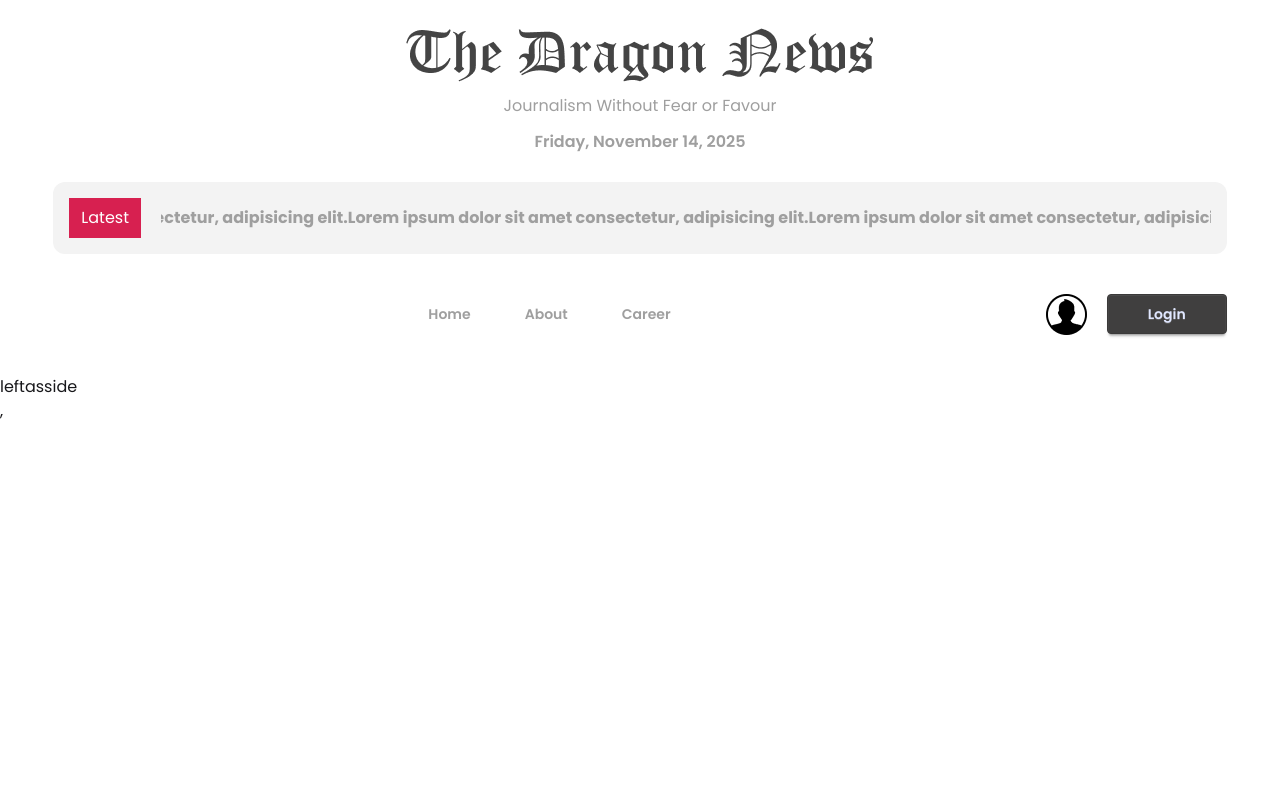
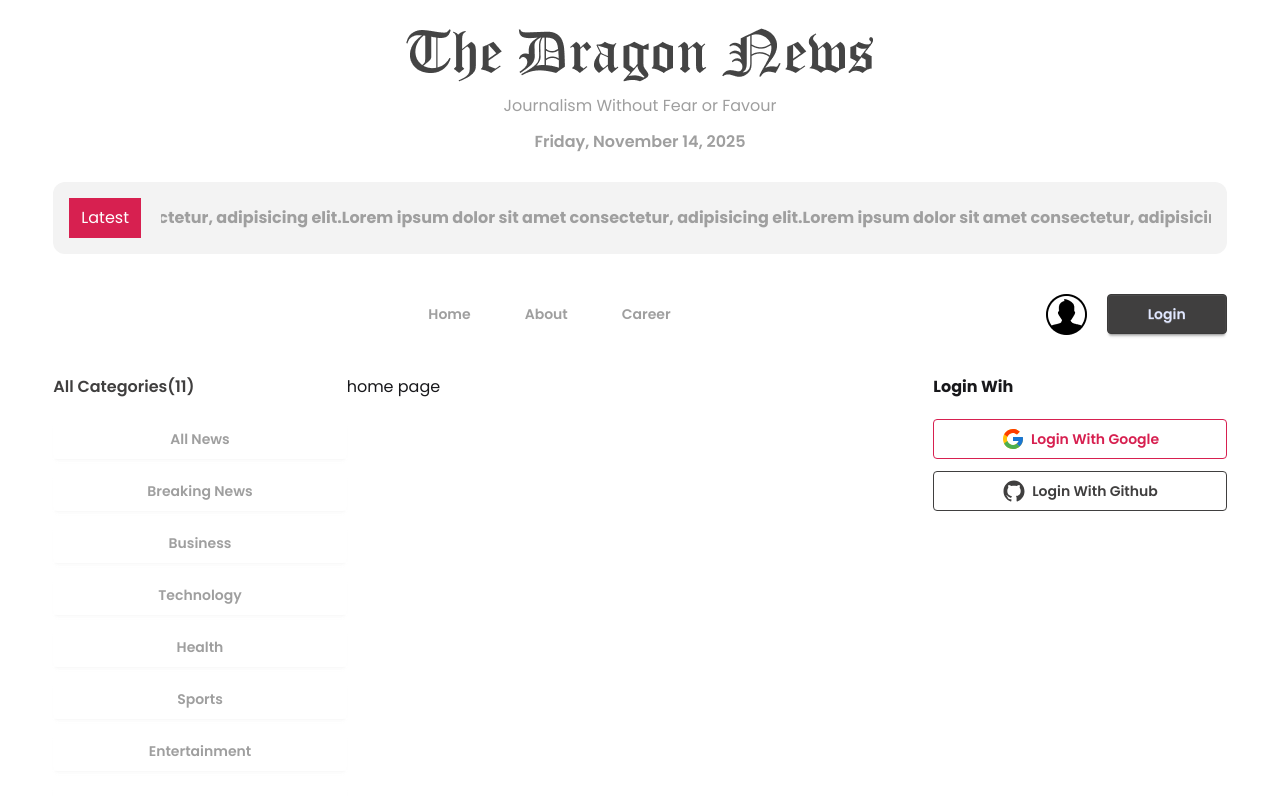
Before and after one commit to Ekram78278/dragon-news-app, a React (Vite) app: page / in a window 1280 px wide. Shown: the top 796 px of the page. Built offline with nearby package versions, Linux system fonts and the light colour scheme.

Commit message:
2nd added main themes and other components  commit

```diff
--- a/package.json
+++ b/package.json
@@ -15,6 +15,7 @@
     "react": "^19.2.0",
     "react-dom": "^19.2.0",
     "react-fast-marquee": "^1.6.5",
+    "react-icons": "^5.5.0",
     "react-router": "^7.9.5",
     "tailwindcss": "^4.1.17"
   },
--- /dev/null
+++ b/src/Components/Categories.jsx
@@ -0,0 +1,31 @@
+import React, { use } from 'react';
+import { Link, useParams } from 'react-router';
+    const categoryPromise = fetch("/public/categories.json").then((res) => res.json())
+
+const Categories = () => {
+    console.log(categoryPromise);
+    const categories = use(categoryPromise);
+    const {id} = useParams();
+    return (
+        <div>
+            <h2 className='text-primary font-semibold'> All Categories({categories.length}) </h2>
+
+       <div className='grid grid-cols-1 mt-5 gap-3 '>
+         {
+            categories.map(category => <Link key={category.id}
+
+                className={`btn bg-base-100 border-0 ${id == category.id
+            ? 'bg-base-300'
+            : 'bg-base-100 hover:bg-base-200 text-accent'
+          }  `}
+                to={`/category/${category.id}`}
+
+                >{category.name}</Link>)
+        }
+       </div>
+
+        </div>
+    );
+};
+
+export default Categories;
--- a/src/Components/homelayout/LeftAside.jsx
+++ b/src/Components/homelayout/LeftAside.jsx
@@ -1,9 +1,16 @@
-import React from 'react';
+import React, { Suspense } from 'react';
+import Categories from '../Categories';
 
 const LeftAside = () => {
     return (
         <div>
-           <p> leftasside</p>
+          <Suspense fallback={<span className="loading loading-bars loading-xl"></span>
+}>
+
+            <Categories></Categories>
+
+          </Suspense>
+
         </div>
     );
 };
--- /dev/null
+++ b/src/Components/homelayout/RightAside.jsx
@@ -0,0 +1,12 @@
+import React from 'react';
+import SocialLogin from './SocialLogin';
+
+const RightAside = () => {
+    return (
+        <div>
+            <SocialLogin></SocialLogin>
+        </div>
+    );
+};
+
+export default RightAside;
--- /dev/null
+++ b/src/Components/homelayout/SocialLogin.jsx
@@ -0,0 +1,19 @@
+import React from 'react';
+import { FcGoogle } from 'react-icons/fc';
+import { IoLogoGithub } from 'react-icons/io';
+
+const SocialLogin = () => {
+    return (
+        <div>
+            <h2 className='font-bold mb-5' >Login Wih</h2>
+            <div className='space-y-3'>
+                <button className='btn btn-outline btn-secondary  w-full'> <FcGoogle size={24}/>
+Login With Google</button>
+            <button className='btn btn-outline btn-primary w-full'> <IoLogoGithub size={24} />
+Login With Github</button>
+            </div>
+        </div>
+    );
+};
+
+export default SocialLogin;
--- a/src/Layouts/MainLayout.jsx
+++ b/src/Layouts/MainLayout.jsx
@@ -4,6 +4,7 @@ import Header from '../Components/Header';
 import Latest from '../Components/Latest';
 import Navbar from '../Components/Navbar';
 import LeftAside from '../Components/homelayout/LeftAside';
+import RightAside from '../Components/homelayout/RightAside';
 
 const MainLayout = () => {
     return (
@@ -19,15 +20,17 @@ const MainLayout = () => {
                 <Navbar></Navbar>
             </nav>
 
-            <main>
+            <main className='w-11/12 mx-auto my-3 grid grid-cols-12'>
 
-                <aside>
+                <aside className='col-span-3'>
                     <LeftAside></LeftAside>
                 </aside>
-                <section className='main'>
+                <section className='main col-span-6'>
                     <Outlet></Outlet>
                 </section>
-                <section className='right_nav'></section>
+                <aside className='col-span-3'>
+                    <RightAside></RightAside>
+                </aside>
             </main>
 
 
--- a/src/pages/Category.jsx
+++ b/src/pages/Category.jsx
@@ -1,11 +1,33 @@
-import React from 'react';
+import { useEffect, useState } from "react";
+import { useLoaderData, useParams } from "react-router";
 
 const Category = () => {
-    return (
-        <div>
-            category
-        </div>
-    );
+  const { id } = useParams();
+  const data = useLoaderData();
+  console.log(data);
+
+  const [category, setCategory] = useState([]);
+
+  useEffect(() => {
+    if (id == "0") {
+      setCategory(data);
+      return;
+    } else if (id == "1") {
+      const filteredNews = data.filter(
+        (news) => news.others.is_today_pick == true
+      );
+      setCategory(filteredNews);
+    } else {
+      const filteredNews = data.filter((news) => news.category_id == id);
+      console.log(filteredNews);
+      setCategory(filteredNews);
+    }
+  }, [data, id]);
+  return (
+    <div>
+      <p> Total {category.length} news found </p>
+    </div>
+  );
 };
 
 export default Category;
--- a/src/pages/Home.jsx
+++ b/src/pages/Home.jsx
@@ -3,7 +3,7 @@ import React from 'react';
 const Home = () => {
     return (
         <div>
-            home page
+            <p>home page</p>
         </div>
     );
 };
--- a/src/routes/router.jsx
+++ b/src/routes/router.jsx
@@ -2,6 +2,7 @@ import React from 'react';
 import { createBrowserRouter } from "react-router";
 import MainLayout from '../Layouts/MainLayout';
 import Home from '../pages/Home';
+import Category from '../pages/Category';
 
 
 const router = createBrowserRouter([
@@ -11,8 +12,13 @@ const router = createBrowserRouter([
 
     children:[
         {
-            path:" ",
+            path:"",
             element:<Home></Home>,
+        },
+        {
+            path:"/category/:id",
+            element:<Category></Category>,
+            loader: () => fetch('/public/news.json'),
         },
     ]
   },
```
Also changed, not shown: src/index.css (line endings or trailing spaces), 1 other file (tests, documents, lock files or other folders).
